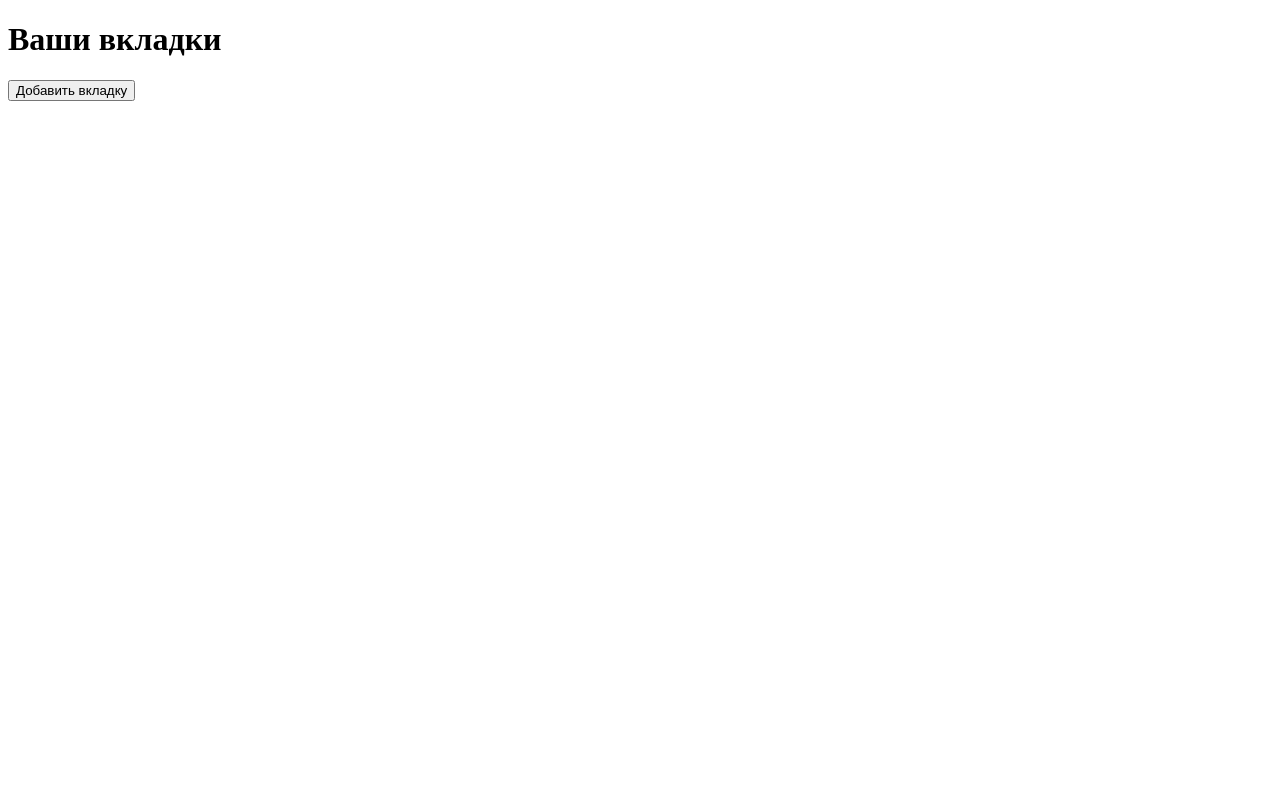
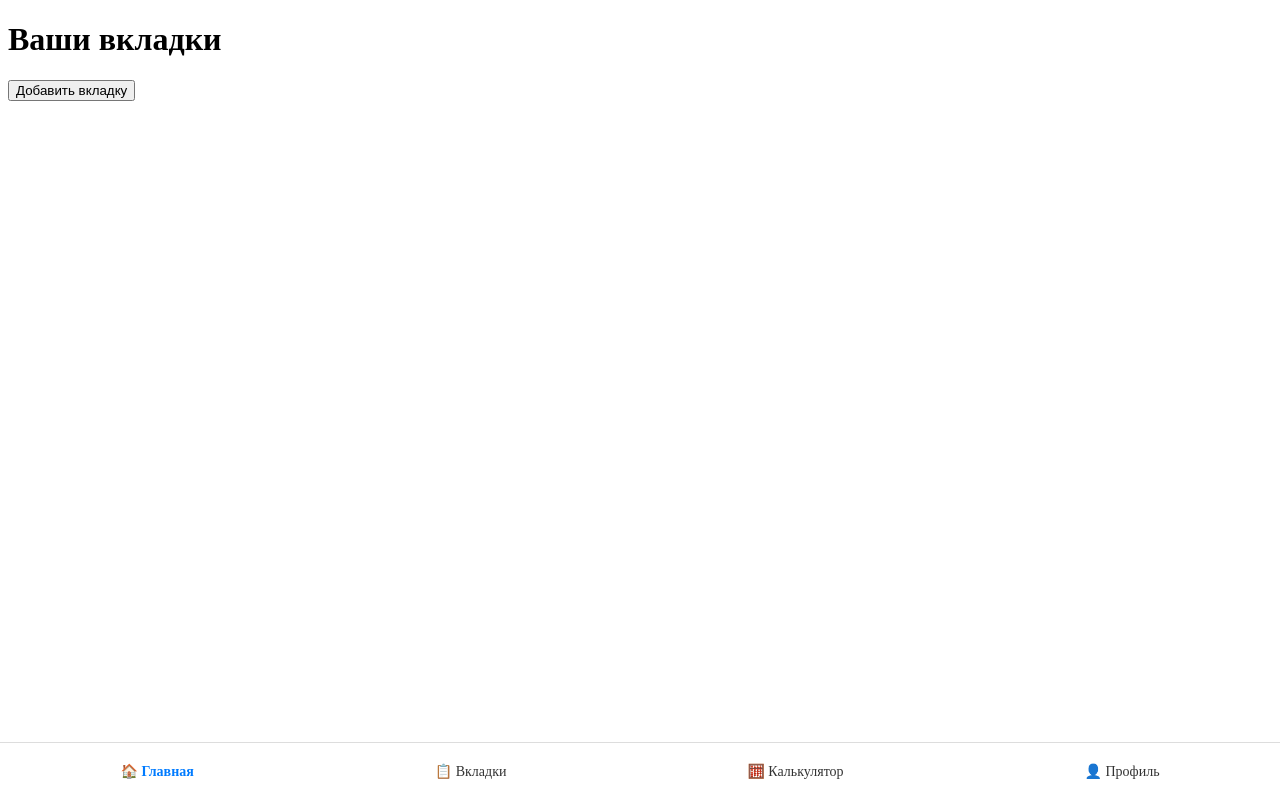
Before and after one commit to RemezovMax/remezovmax.github.io, a React (Vite) app: page /index in a window 1280 px wide. Built offline with nearby package versions, Linux system fonts and the light colour scheme.

Commit message:
Move build files to root for GitHub Pages

```diff
--- a/src/pages/Index.tsx
+++ b/src/pages/Index.tsx
@@ -1,4 +1,5 @@
 import { useState, useEffect } from "react";
+import BottomNav from "../components/BottomNav";
 
 export default function Index() {
   const [tabs, setTabs] = useState<string[]>([]);
@@ -24,6 +25,7 @@ export default function Index() {
         <div key={index}>{tab}</div>
       ))}
       <button onClick={addTab}>Добавить вкладку</button>
+      <BottomNav />
     </div>
   );
 }
```
